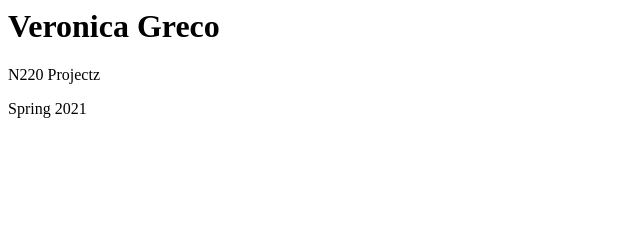
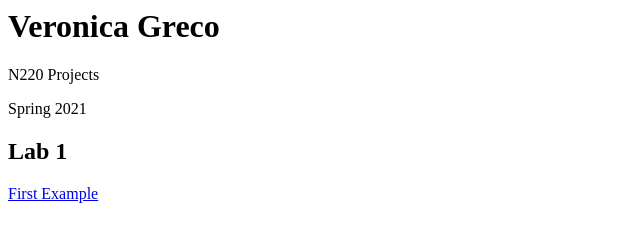
Before and after one commit to Veronica-Nico-Greco/n220spring2021, a plain HTML site: page index.html in a window 1280 px wide. Shown: the whole page, without its empty margins (0-640 px from the left). Drawn offline with Linux system fonts and the light colour scheme.

Commit message:
adding lab 1

```diff
--- a/index.html
+++ b/index.html
@@ -1,7 +1,10 @@
 <html>
     <body>
         <h1>Veronica Greco</h1>
-        <p>N220 Projectz</p>
+        <p>N220 Projects</p>
         <p>Spring 2021</p>
+
+        <h2>Lab 1</h2>
+        <p><a href="labs/lab1/index.html">First Example</a></p>
     </body>
 </html>
```
Also changed, not shown: labs/lab1/index.html (added, +11 -0 lines).
